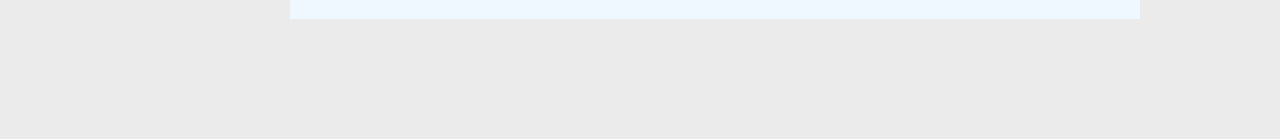
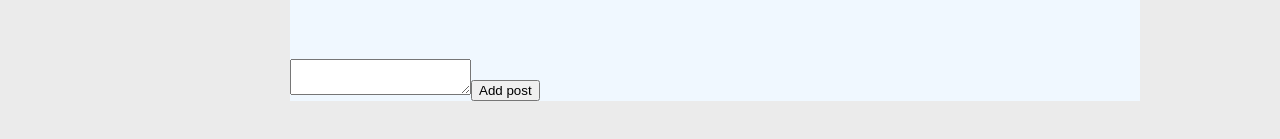
Before and after one commit to Klemeshov/ReactTest, a React (Create React App) app: page / in a window 1280 px wide. Shown: the part 301-440 px from the top of the page. Built offline with nearby package versions, Linux system fonts and the light colour scheme.

Commit message:
add Dialogs bar

```diff
--- a/package.json
+++ b/package.json
@@ -6,9 +6,11 @@
     "@testing-library/jest-dom": "^4.2.4",
     "@testing-library/react": "^9.4.1",
     "@testing-library/user-event": "^7.2.1",
+    "npm": "^6.14.2",
     "react": "^16.13.0",
     "react-dom": "^16.13.0",
-    "react-scripts": "3.4.0"
+    "react-router-dom": "^5.1.2",
+    "react-scripts": "^3.4.0"
   },
   "scripts": {
     "start": "react-scripts start",
--- a/src/App.css
+++ b/src/App.css
@@ -1,8 +1,8 @@
-body{
+body {
     background-color: #ebebeb;
 }
 
-h1, h2, h3, h4, h5{
+h1, h2, h3, h4, h5 {
     display: block;
     margin: 0;
 }
@@ -11,30 +11,30 @@ h1, h2, h3, h4, h5{
 /*    border: 1px black solid;*/
 /*}*/
 
-.app-wrapper{
+.app-wrapper {
     display: grid;
-    grid-template-areas:
-    "HeaderContent"
-    "MainBar";
+    grid-template-areas: "HeaderContent" "MainBar";
     grid-template-rows: 60px 1fr;
 }
-.HeaderContent{
+
+.HeaderContent {
     grid-area: HeaderContent;
 }
 
-.MainBar{
+.MainBar {
     width: 100vw;
     max-width: 1000px;
-    margin:0 auto;
+    margin: 0 auto;
     grid-area: MainBar;
     display: grid;
-    grid-template-areas: "Navigation Profile";
+    grid-template-areas: "Navigation MainContent";
     grid-template-columns: 150px 1fr;
 }
 
-.Navigation{
+.Navigation {
     grid-area: Navigation;
 }
-.Profile{
-    grid-area: Profile;
+
+.MainContent {
+    grid-area: MainContent;
 }
--- a/src/App.js
+++ b/src/App.js
@@ -3,17 +3,18 @@ import './App.css';
 import Header from "./components/Header/Header";
 import NavBar from "./components/NavBar/NavBar";
 import Profile from "./components/Profile/Profile";
+import Dialogs from "./components/Dialogs/Dialogs";
 
 function App() {
-  return (
-    <div className='app-wrapper'>
-        <Header className = 'HeaderContent'/>
-        <div className="MainBar">
-            <NavBar className = 'Navigation'/>
-            <Profile className = 'Profile'/>
+    return (
+        <div className='app-wrapper'>
+            <Header className='HeaderContent'/>
+            <div className="MainBar">
+                <NavBar className='Navigation'/>
+                <Profile className = 'MainContent'/>
+            </div>
         </div>
-    </div>
-  );
+    );
 }
 
 export default App;
--- /dev/null
+++ b/src/components/Dialogs/Dialogs.jsx
@@ -0,0 +1,13 @@
+import React from 'react'
+import classes from './Dialogs.module.css'
+
+
+const Dialogs = () => {
+    return (
+        <div className={classes.Dialogs}>
+            Dialogs
+        </div>
+    )
+};
+
+export default Dialogs;
--- /dev/null
+++ b/src/components/Dialogs/Dialogs.module.css
@@ -0,0 +1,3 @@
+.Dialogs {
+
+}
--- a/src/components/NavBar/NavBar.jsx
+++ b/src/components/NavBar/NavBar.jsx
@@ -5,27 +5,27 @@ const LINKS = [
     {
         src: '/img/Nav/Profile.png',
         name: 'Profile',
-        href: '#'
+        href: '/profile'
     },
     {
         src: '/img/Nav/Messages.png',
         name: 'Messages',
-        href: '#'
+        href: '/messages'
     },
     {
         src: '/img/Nav/News.png',
         name: 'News',
-        href: '#'
+        href: '/news'
     },
     {
         src: '/img/Nav/Music.png',
         name: 'Music',
-        href: '#'
+        href: '/music'
     },
     {
         src: '/img/Nav/Setting.png',
         name: 'Setting',
-        href: '#'
+        href: '/setting'
     }
 ];
 
--- a/src/components/Profile/Profile.module.css
+++ b/src/components/Profile/Profile.module.css
@@ -4,7 +4,7 @@
     grid-template-areas:
             "info"
             "posts";
-    grid-template-rows: 200px
+    grid-template-rows: 300px
                         1fr;
 }
 
--- a/src/components/Profile/ProfilePosts/ProfilePosts.jsx
+++ b/src/components/Profile/ProfilePosts/ProfilePosts.jsx
@@ -2,9 +2,10 @@ import React from 'react'
 import classes from './ProfilePosts.module.css'
 
 const ProfilePosts = () => {
-    return(
+    return (
         <div className={classes.ProfilePosts}>
-
+            <textarea/>
+            <button>Add post</button>
         </div>
     )
 };
--- a/src/components/Profile/ProfilePosts/ProfilePosts.module.css
+++ b/src/components/Profile/ProfilePosts/ProfilePosts.module.css
@@ -1,3 +1,3 @@
-.ProfilePosts{
+.ProfilePosts {
 
 }
```
Also changed, not shown: src/components/Profile/Profile.jsx (+4 -4 lines), 1 other file (tests, documents, lock files or other folders).
